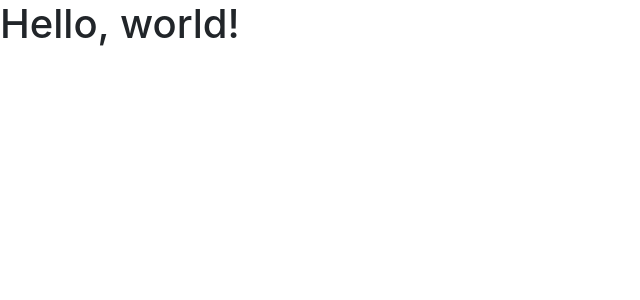
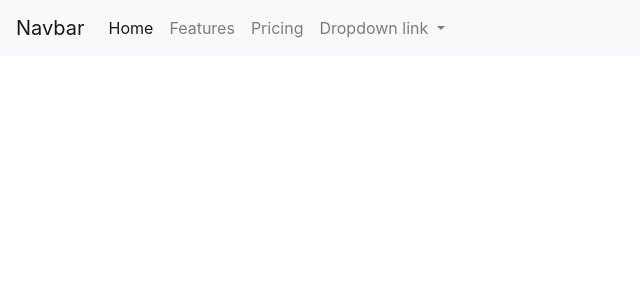
Before and after one commit to doubleope/RGB-GUI, a Flask app: page / in a window 1280 px wide. Shown: the top 300 px of the page, without its empty margins (0-640 px from the left). Run offline with Flask 2, Linux system fonts and the light colour scheme; some libraries are stand-ins or nearby versions.

Commit message:
change rename to app.py and add css file

```diff
--- /dev/null
+++ b/static/styles/index.css
@@ -0,0 +1,3 @@
+.navbar {
+    background-color: #3a5364;
+}
--- a/templates/index.html
+++ b/templates/index.html
@@ -1,20 +1,49 @@
 <!doctype html>
 <html lang="en">
   <head>
-    <!-- Required meta tags -->
+
     <meta charset="utf-8">
     <meta name="viewport" content="width=device-width, initial-scale=1, shrink-to-fit=no">
 
     <!-- Bootstrap CSS -->
     <link rel="stylesheet" href="https://stackpath.bootstrapcdn.com/bootstrap/4.3.1/css/bootstrap.min.css" integrity="sha384-ggOyR0iXCbMQv3Xipma34MD+dH/1fQ784/j6cY/iJTQUOhcWr7x9JvoRxT2MZw1T" crossorigin="anonymous">
 
-    <title>Hello, world!</title>
+    <!-- Tailored CSS File -->
+    <link rel= "stylesheet" type= "text/css" href= "{{ url_for('static',filename='styles/index.css') }}">
+    <title></title>
   </head>
   <body>
-    <h1>Hello, world!</h1>
+    <nav class="navbar navbar-expand-lg navbar-light bg-light">
+      <a class="navbar-brand" href="#">Navbar</a>
+      <button class="navbar-toggler" type="button" data-toggle="collapse" data-target="#navbarNavDropdown" aria-controls="navbarNavDropdown" aria-expanded="false" aria-label="Toggle navigation">
+        <span class="navbar-toggler-icon"></span>
+      </button>
+      <div class="collapse navbar-collapse" id="navbarNavDropdown">
+        <ul class="navbar-nav">
+          <li class="nav-item active">
+            <a class="nav-link" href="#">Home <span class="sr-only">(current)</span></a>
+          </li>
+          <li class="nav-item">
+            <a class="nav-link" href="#">Features</a>
+          </li>
+          <li class="nav-item">
+            <a class="nav-link" href="#">Pricing</a>
+          </li>
+          <li class="nav-item dropdown">
+            <a class="nav-link dropdown-toggle" href="#" id="navbarDropdownMenuLink" role="button" data-toggle="dropdown" aria-haspopup="true" aria-expanded="false">
+              Dropdown link
+            </a>
+            <div class="dropdown-menu" aria-labelledby="navbarDropdownMenuLink">
+              <a class="dropdown-item" href="#">Action</a>
+              <a class="dropdown-item" href="#">Another action</a>
+              <a class="dropdown-item" href="#">Something else here</a>
+            </div>
+          </li>
+        </ul>
+      </div>
+    </nav>
 
-    <!-- Optional JavaScript -->
-    <!-- jQuery first, then Popper.js, then Bootstrap JS -->
+
     <script src="https://code.jquery.com/jquery-3.3.1.slim.min.js" integrity="sha384-q8i/X+965DzO0rT7abK41JStQIAqVgRVzpbzo5smXKp4YfRvH+8abtTE1Pi6jizo" crossorigin="anonymous"></script>
     <script src="https://cdnjs.cloudflare.com/ajax/libs/popper.js/1.14.7/umd/popper.min.js" integrity="sha384-UO2eT0CpHqdSJQ6hJty5KVphtPhzWj9WO1clHTMGa3JDZwrnQq4sF86dIHNDz0W1" crossorigin="anonymous"></script>
     <script src="https://stackpath.bootstrapcdn.com/bootstrap/4.3.1/js/bootstrap.min.js" integrity="sha384-JjSmVgyd0p3pXB1rRibZUAYoIIy6OrQ6VrjIEaFf/nJGzIxFDsf4x0xIM+B07jRM" crossorigin="anonymous"></script>
```
Also changed, not shown: app.py (renamed from testapp.py).
